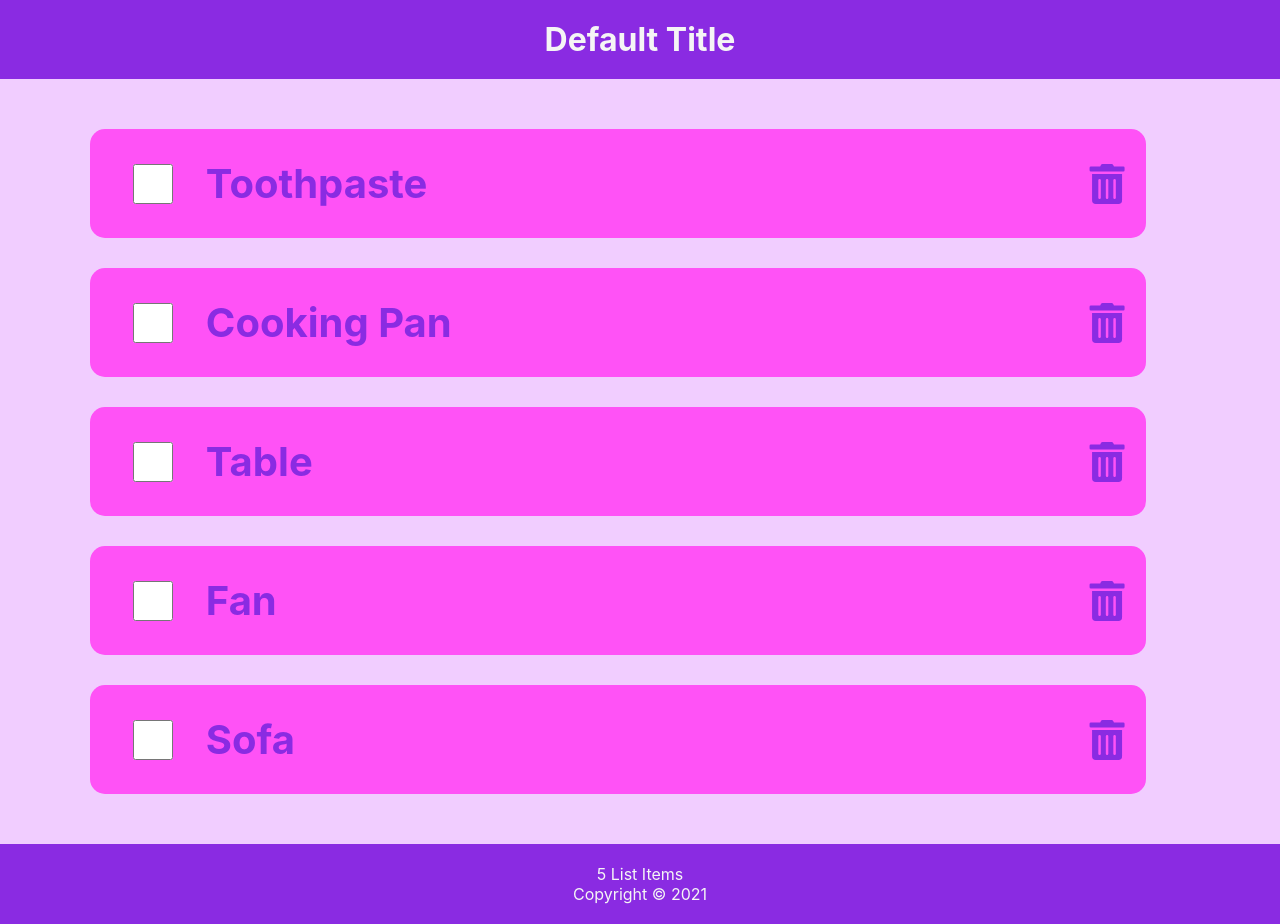
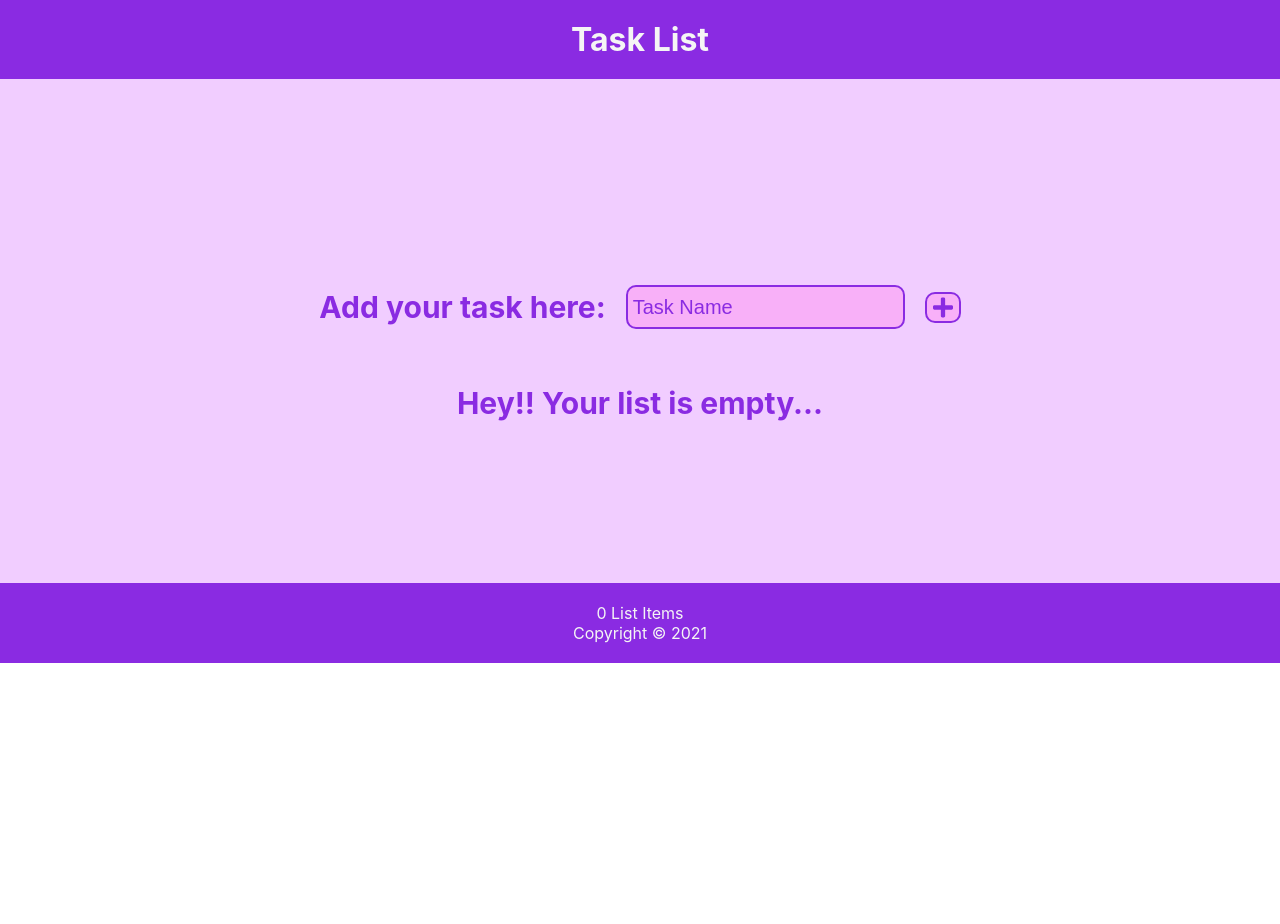
Before and after one commit to sayantikag98/Youtube_Dave_Gray_React_Tutorial, a React (Create React App) app: page / in a window 1280 px wide. After the commit the page ends 800 px from the top, so only its background shows below. Built offline with nearby package versions, Linux system fonts and the light colour scheme; the HTML template or start-up script is replaced by a standard one.

Commit message:
Added user input

```diff
--- a/package.json
+++ b/package.json
@@ -8,6 +8,7 @@
     "@testing-library/user-event": "^12.8.3",
     "react": "^17.0.2",
     "react-dom": "^17.0.2",
+    "react-icons": "^4.2.0",
     "react-scripts": "4.0.3",
     "web-vitals": "^1.1.2"
   },
@@ -35,7 +36,5 @@
       "last 1 safari version"
     ]
   },
-  "devDependencies": {
-    "react-icons": "^4.2.0"
-  }
+  "devDependencies": {}
 }
--- a/src/AddItem.js
+++ b/src/AddItem.js
@@ -1,37 +1,15 @@
-import { FaTrashAlt } from "react-icons/fa";
+import ListItem from "./ListItem";
 
 const AddItem = ({ groceryItem, HandlerOnChange, HandlerDeleteEvent }) =>
   groceryItem.map((ele) => {
     return (
-      <li key={ele.id} id="list-div">
-        <input
-          onChange={() => HandlerOnChange(ele.id)}
-          /*
-            here you cannot invoke the function directly
-            so make an anonymous function and then invoke the
-            function from inside of this outer anonymous function
-            */
-          type="checkbox"
-          data-type={ele.pdt}
-          checked={ele.checked}
-          id="checkbox-item"
+      <ul id="ul-div">
+        <ListItem
+          ele={ele}
+          HandlerOnChange={HandlerOnChange}
+          HandlerDeleteEvent={HandlerDeleteEvent}
         />
-        <label
-          style={
-            ele.checked === true ? { textDecoration: "line-through" } : null
-          }
-          onClick={() => HandlerOnChange(ele.id)}
-          id="label-item"
-        >
-          {ele.pdt}
-        </label>
-        <FaTrashAlt
-          onClick={() => HandlerDeleteEvent(ele.id)}
-          id="trashcan-item"
-          role="button"
-          tabIndex="0"
-        />
-      </li>
+      </ul>
     );
   });
 
--- a/src/App.js
+++ b/src/App.js
@@ -4,65 +4,16 @@ import Footer from "./Footer";
 import { useState } from "react";
 
 export default function App() {
-  const initialState = [
-    {
-      id: 1,
-      pdt: "Toothpaste",
-      checked: false,
-    },
-    {
-      id: 2,
-      pdt: "Cooking Pan",
-      checked: false,
-    },
-    {
-      id: 3,
-      pdt: "Table",
-      checked: false,
-    },
-    {
-      id: 4,
-      pdt: "Fan",
-      checked: false,
-    },
-    {
-      id: 5,
-      pdt: "Sofa",
-      checked: false,
-    },
-  ];
-
+  let initialState = [];
+  if (localStorage.getItem("shoppingList") !== null) {
+    initialState = JSON.parse(localStorage.getItem("shoppingList"));
+  }
   const [groceryItem, setGroceryItem] = useState(initialState);
-
-  const HandlerOnChange = (ind) => {
-    // One Approach
-    const newObj = groceryItem.map((ele) => {
-      ele.checked =
-        ele.id === ind ? (ele.checked === true ? false : true) : ele.checked;
-      return ele;
-    });
-    /* Another Approach
-    // let copyObj = [...groceryItem];
-    // copyObj[ind].checked = copyObj[ind].checked === true ? false : true;
-    */
-    setGroceryItem(newObj);
-    localStorage.setItem("shoppingList", JSON.stringify(groceryItem));
-  };
-
-  const HandlerDeleteEvent = (ind) => {
-    let newObj = groceryItem.filter((ele) => ele.id !== ind);
-    setGroceryItem(newObj);
-    localStorage.setItem("shoppingList", JSON.stringify(groceryItem));
-  };
 
   return (
     <div id="app-div">
-      <Header />
-      <Content
-        groceryItem={groceryItem}
-        HandlerOnChange={HandlerOnChange}
-        HandlerDeleteEvent={HandlerDeleteEvent}
-      />
+      <Header title="Task List" />
+      <Content groceryItem={groceryItem} setGroceryItem={setGroceryItem} />
       <Footer count={groceryItem.length} />
     </div>
   );
--- a/src/Content.js
+++ b/src/Content.js
@@ -1,22 +1,63 @@
 import AddItem from "./AddItem";
+import UserInput from "./UserInput";
+import { useState } from "react";
 
-export default function Content({
-  groceryItem,
-  HandlerOnChange,
-  HandlerDeleteEvent,
-}) {
+export default function Content({ groceryItem, setGroceryItem }) {
+  const [newState, setNewState] = useState("");
+
+  const SetAndSave = (newObj) => {
+    setGroceryItem(newObj);
+    localStorage.setItem("shoppingList", JSON.stringify(newObj));
+  };
+
+  const HandlerOnChange = (ind) => {
+    // One Approach
+    const newObj = groceryItem.map((ele) => {
+      ele.checked =
+        ele.id === ind ? (ele.checked === true ? false : true) : ele.checked;
+      return ele;
+    });
+    /* Another Approach
+    // let copyObj = [...groceryItem];
+    // copyObj[ind].checked = copyObj[ind].checked === true ? false : true;
+    */
+    SetAndSave(newObj);
+  };
+
+  const HandlerDeleteEvent = (ind) => {
+    let newObj = groceryItem.filter((ele) => ele.id !== ind);
+    SetAndSave(newObj);
+  };
+
+  // IMPORTANT FUNCTION FOR HANDLING USER INPUT
+
+  const HandlerUserInput = (event) => {
+    event.preventDefault();
+    const obj = {
+      id: groceryItem.length + 1,
+      pdt: newState,
+      checked: false,
+    };
+    const newObj = [...groceryItem, obj];
+    SetAndSave(newObj);
+    setNewState("");
+  };
+
   return (
     <main id="main-div">
+      <UserInput
+        newState={newState}
+        setNewState={setNewState}
+        HandlerUserInput={HandlerUserInput}
+      />
       {groceryItem.length > 0 ? (
-        <ul id="ul-div">
-          <AddItem
-            groceryItem={groceryItem}
-            HandlerOnChange={HandlerOnChange}
-            HandlerDeleteEvent={HandlerDeleteEvent}
-          />
-        </ul>
+        <AddItem
+          groceryItem={groceryItem}
+          HandlerOnChange={HandlerOnChange}
+          HandlerDeleteEvent={HandlerDeleteEvent}
+        />
       ) : (
-        <p>Hey!! Your list is empty</p>
+        <p>Hey!! Your list is empty...</p>
       )}
     </main>
   );
--- /dev/null
+++ b/src/ListItem.js
@@ -0,0 +1,34 @@
+import { FaTrashAlt } from "react-icons/fa";
+
+export default function ListItem({ ele, HandlerOnChange, HandlerDeleteEvent }) {
+  return (
+    <li key={ele.id} id="list-div">
+      <input
+        onChange={() => HandlerOnChange(ele.id)}
+        /*
+            here you cannot invoke the function directly
+            so make an anonymous function and then invoke the
+            function from inside of this outer anonymous function
+        */
+        type="checkbox"
+        data-type={ele.pdt}
+        checked={ele.checked}
+        id="checkbox-item"
+      />
+      <label
+        style={ele.checked === true ? { textDecoration: "line-through" } : null}
+        onClick={() => HandlerOnChange(ele.id)}
+        id="label-item"
+      >
+        {ele.pdt}
+      </label>
+      <FaTrashAlt
+        onClick={() => HandlerDeleteEvent(ele.id)}
+        id="trashcan-item"
+        role="button"
+        tabIndex="0"
+        aria-label={`Delete ${ele.pdt}`} // for assistive technology
+      />
+    </li>
+  );
+}
--- /dev/null
+++ b/src/UserInput.js
@@ -0,0 +1,25 @@
+import { FaPlus } from "react-icons/fa";
+
+export default function UserInput({ newState, setNewState, HandlerUserInput }) {
+  const HandlerOnChange = (event) => {
+    setNewState(event.target.value);
+  };
+
+  return (
+    <form id="form-item" onSubmit={HandlerUserInput}>
+      <label htmlFor="add-item">Add your task here: </label>
+      <input
+        autoFocus
+        required
+        placeholder="Task Name"
+        type="text"
+        id="add-item"
+        value={newState}
+        onChange={HandlerOnChange}
+      />
+      <button id="plus-item" type="submit">
+        <FaPlus id="faplus-item" />
+      </button>
+    </form>
+  );
+}
--- a/src/index.css
+++ b/src/index.css
@@ -17,7 +17,7 @@ code {
 
 main {
   height: max-content;
-  min-height: 80vh;
+  min-height: 58vh;
   padding: 20px;
 }
 
@@ -84,3 +84,46 @@ main {
   flex-direction: column;
   align-items: center;
 }
+
+#form-item {
+  display: flex;
+  padding: 20px;
+  align-items: center;
+  margin: 10px;
+}
+
+#add-item {
+  margin: 20px;
+  height: 30px;
+  font-size: 20px;
+  border-radius: 10px;
+  padding: 5px;
+  background-color: rgb(248, 176, 248);
+  color: blueviolet;
+  border: 2px solid blueviolet;
+  outline: none;
+}
+
+/* to change the color of the placeholder text */
+#add-item::placeholder {
+  color: blueviolet;
+}
+
+#plus-item {
+  background-color: rgb(248, 176, 248);
+  border-radius: 10px;
+  border: 2px solid blueviolet;
+  display: flex;
+}
+
+#plus-item:hover {
+  background-color: rgb(255, 82, 246);
+  border-radius: 10px;
+  border: 2px solid blueviolet;
+}
+
+#faplus-item {
+  height: 25px;
+  width: 20px;
+  color: blueviolet;
+}
```
Also changed, not shown: 1 other file (tests, documents, lock files or other folders).
